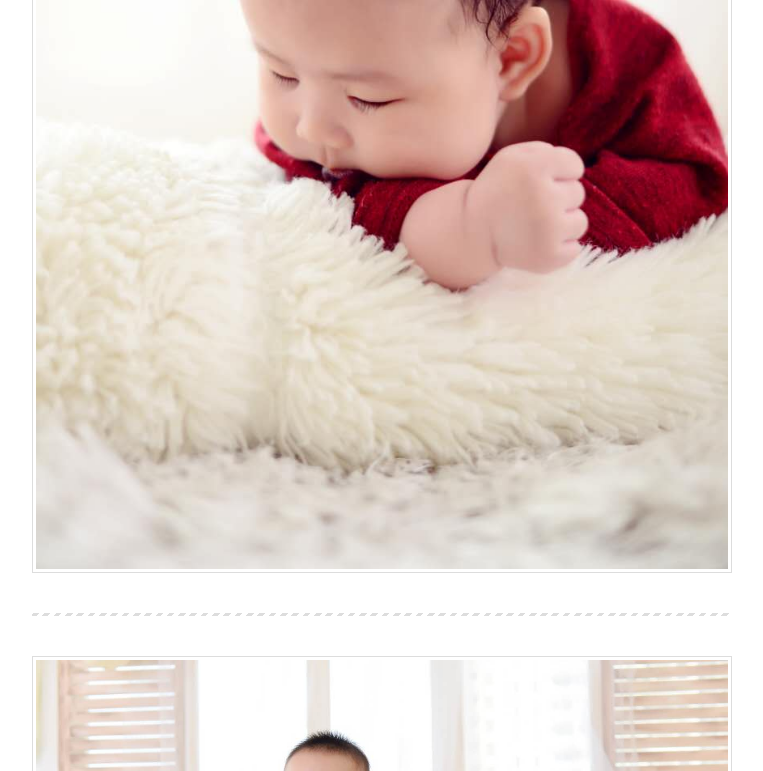
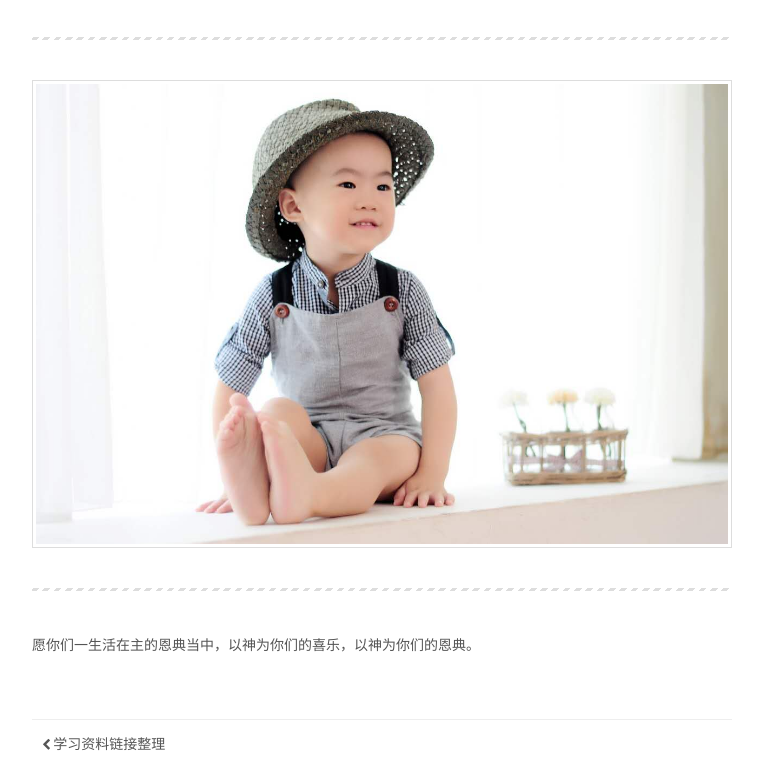
Before and after one commit to wenzhong999/wenzhong999.github.com, a plain HTML site: page 2015/11/05/感谢主让我两个孩子平安出生/index.html in a window 1280 px wide. Shown: the part 2323-3094 px from the top of the page, without its empty margins (258-1021 px from the left). Drawn offline with Linux system fonts and the light colour scheme.

Commit message:
Site updated: 2015-11-05 15:04:54

```diff
--- a/2015/11/05/感谢主让我两个孩子平安出生/index.html
+++ b/2015/11/05/感谢主让我两个孩子平安出生/index.html
@@ -73,10 +73,10 @@
 
 
 虽">
-<meta property="og:image" content="https://github.com/wenzhong999/wenzhong999.github.com/blob/master/image/litianle.JPG">
-<meta property="og:image" content="https://github.com/wenzhong999/wenzhong999.github.com/blob/master/image/litianen.JPG">
-<meta property="og:image" content="https://github.com/wenzhong999/wenzhong999.github.com/blob/master/image/hezhao.JPG">
-<meta property="og:updated_time" content="2015-11-05T06:57:22.000Z">
+<meta property="og:image" content="https://raw.githubusercontent.com/wenzhong999/wenzhong999.github.com/master/image/litianle.JPG">
+<meta property="og:image" content="https://raw.githubusercontent.com/wenzhong999/wenzhong999.github.com/master/image/litianle.JPG">
+<meta property="og:image" content="https://raw.githubusercontent.com/wenzhong999/wenzhong999.github.com/master/image/litianle.JPG">
+<meta property="og:updated_time" content="2015-11-05T07:04:31.000Z">
 <meta name="twitter:card" content="summary">
 <meta name="twitter:title" content="感谢主让我两个孩子平安出生">
 <meta name="twitter:description" content="今天有一个朋友的老婆准备在医院生孩子，那医院是我两个孩子
@@ -262,9 +262,9 @@
 </code></pre><p>另外的一家医院。</p>
 <pre><code>非常感谢主，真的，我两个孩子都在这家医院出生，非常的顺利
 </code></pre><p>，非常的平安。在这过程中，我也看出来，这么顺利这么平安，应该是<br>我老婆生产的顺利，跟这家医院没有太大的关系。当时我没有太多钱，<br>也没有车，如果这期间出现了什么突发状况，我还真的会没有办法应<br>付，但是神是我的供应者，谢谢祂的保守看顾，除了祂以外我真的想<br>不到我能依靠谁，可能是因为我当时真的没有钱，可以说是一无所有<br>，希望我以后富有或贫穷，我都能想当时的那样依靠祂，愿我一生都<br>能这样依靠祂，阿门。</p>
-<p>2013年12月8日李天乐<br><img src="https://github.com/wenzhong999/wenzhong999.github.com/blob/master/image/litianle.JPG" alt="litianle"><br>2015年6月13日李天恩<br><img src="https://github.com/wenzhong999/wenzhong999.github.com/blob/master/image/litianen.JPG" alt="letianen"></p>
+<p>李天乐 2013年12月8日<br><img src="https://raw.githubusercontent.com/wenzhong999/wenzhong999.github.com/master/image/litianle.JPG" alt="litianle"><br>李天恩 2015年6月13日<br><img src="https://raw.githubusercontent.com/wenzhong999/wenzhong999.github.com/master/image/litianle.JPG" alt="letianen"></p>
 <hr>
-<p><img src="https://github.com/wenzhong999/wenzhong999.github.com/blob/master/image/hezhao.JPG" alt="hezhao"></p>
+<p><img src="https://raw.githubusercontent.com/wenzhong999/wenzhong999.github.com/master/image/litianle.JPG" alt="hezhao"></p>
 <hr>
 <p>愿你们一生活在主的恩典当中，以神为你们的喜乐，以神为你们的恩典。</p>
 </span>
--- a/css/main.css
+++ b/css/main.css
@@ -961,7 +961,7 @@ body {
   width: 4px;
   height: 4px;
   border-radius: 50%;
-  background: #ddbeff;
+  background: #abff05;
 }
 .sidebar-nav {
   margin: 0 0 20px;
```
Also changed, not shown: index.html (+2 -2 lines).
